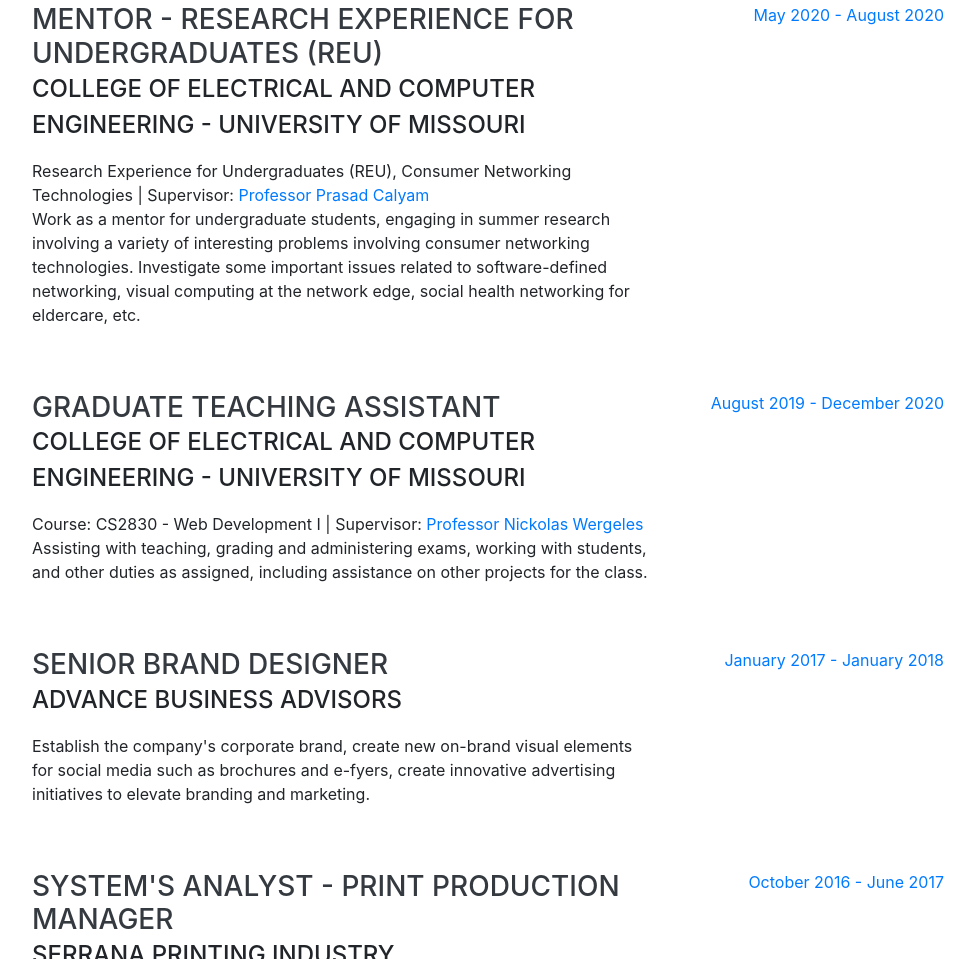
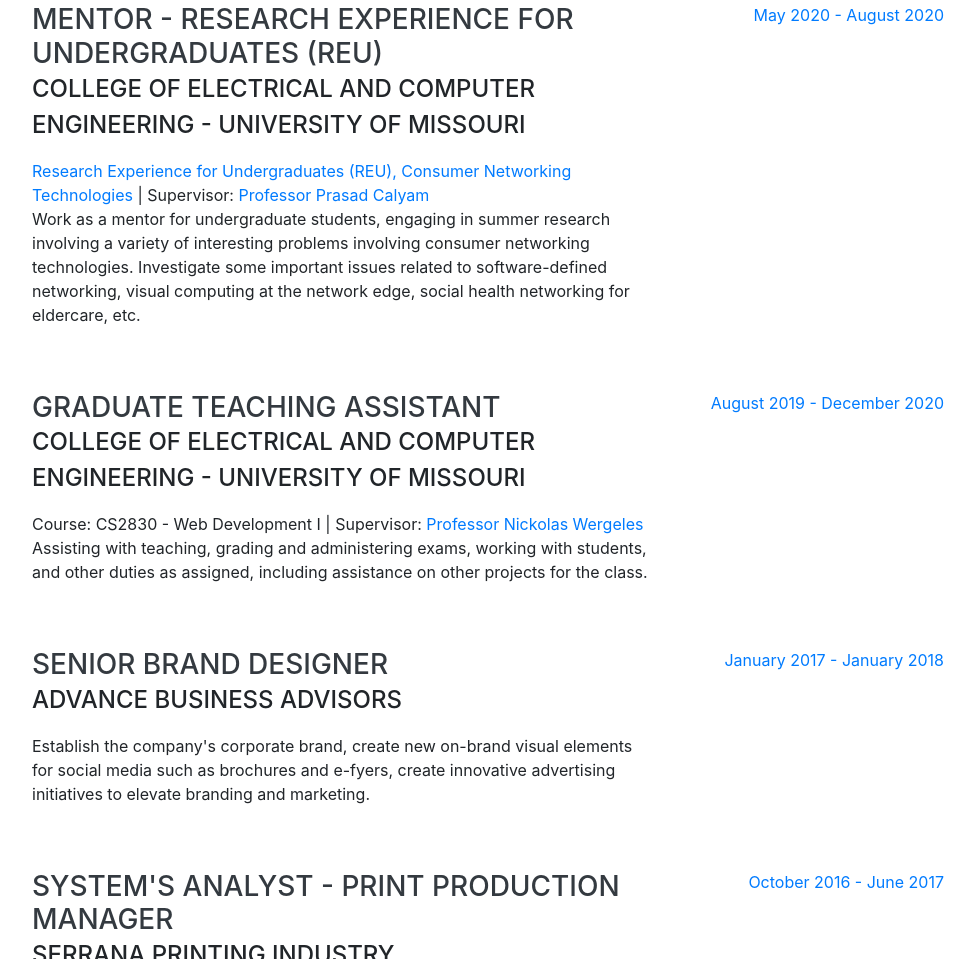
Before and after one commit to alicesquivel/mywebsite, a website with bundled scripts: page index.html in a window 1280 px wide. Shown: the part 932-1891 px from the top of the page, without its empty margins (288-1263 px from the left). Built offline with nearby package versions, Linux system fonts and the light colour scheme; a web font is replaced by a local one.

Commit message:
Add REU website

```diff
--- a/index.html
+++ b/index.html
@@ -99,7 +99,8 @@
           <div class="resume-content">
             <h3 class="mb-0">Mentor - Research Experience for Undergraduates (REU)</h3>
             <div class="subheading mb-3">College of Electrical and Computer Engineering - University of Missouri</div>
-             <div>Research Experience for Undergraduates (REU), Consumer Networking Technologies | Supervisor: <a href="http://faculty.missouri.edu/calyamp/">Professor Prasad Calyam</a></div>
+             <div> <a href="http://reu.rnet.missouri.edu/REU20.html">Research Experience for Undergraduates (REU), Consumer Networking Technologies</a> | Supervisor:
+             <a href="http://faculty.missouri.edu/calyamp/">Professor Prasad Calyam</a></div>
             <p> Work as a mentor for undergraduate students, engaging in summer research involving a variety of interesting problems involving consumer networking technologies. Investigate some important issues related to software-defined networking, visual computing at the network edge, social health networking for eldercare, etc.</p>
           </div>
 
```
